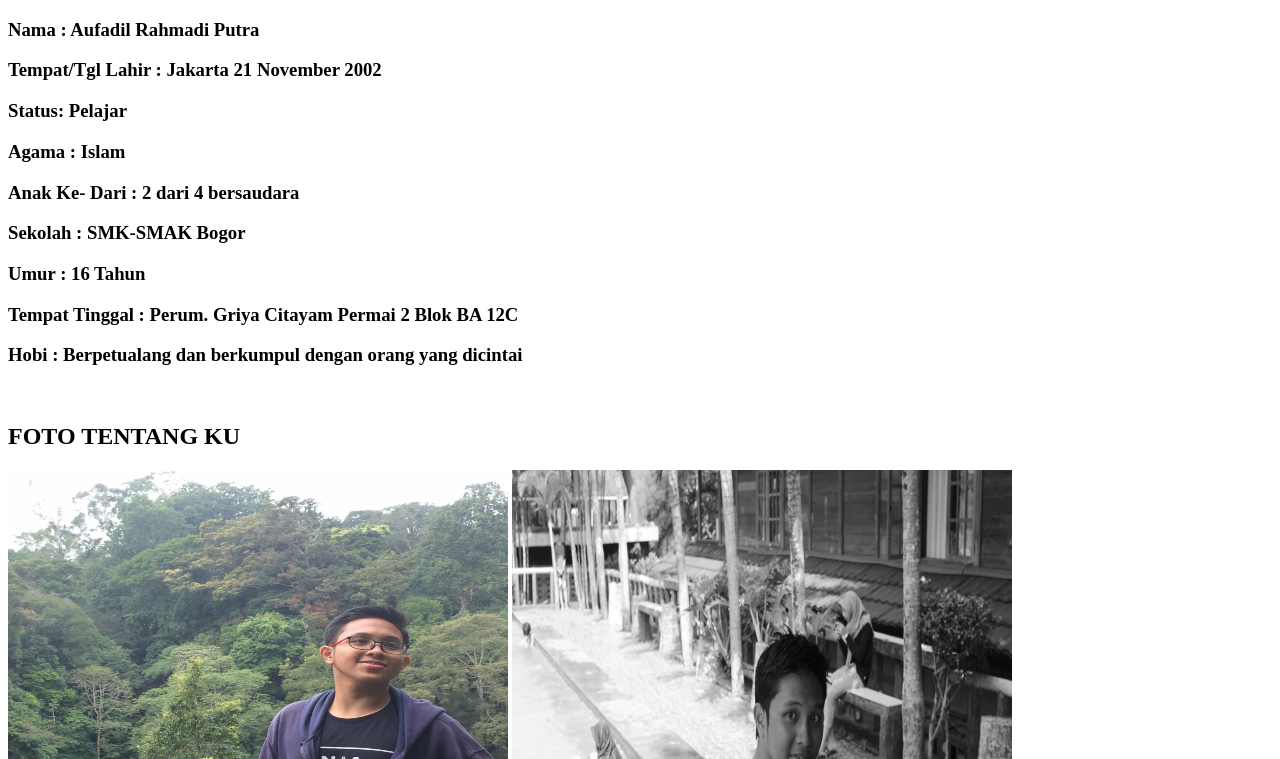
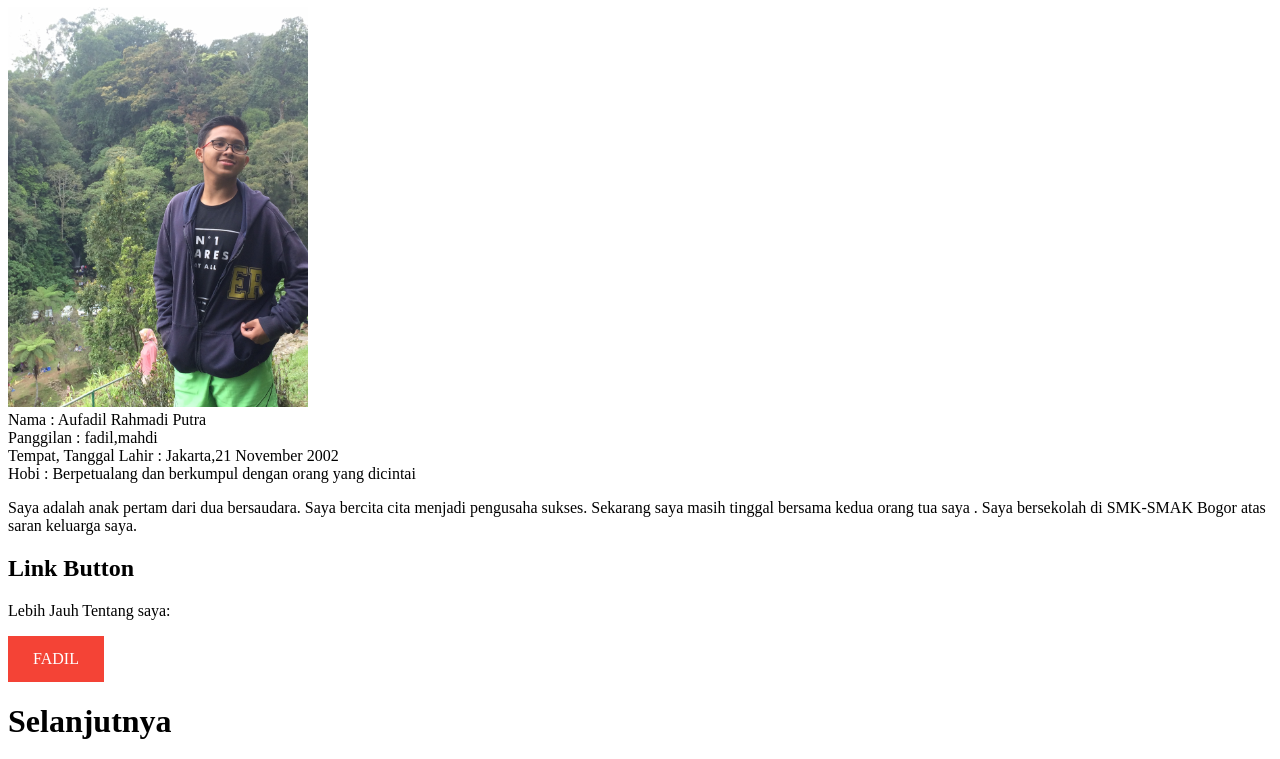
Before and after one commit to aufadilrahma/aufadilrahma.github.io, a plain HTML site: page profilku.html in a window 1280 px wide. Shown: the part 73-832 px from the top of the page. Drawn offline with Linux system fonts and the light colour scheme.

Commit message:
Update profilku.html

```diff
--- a/profilku.html
+++ b/profilku.html
@@ -1,24 +1,43 @@
+<!DOCTYPE html>
 <html>
 <head>
-	<title>PROFIL</title>
+	<h1>My Profile</h1>
+	<style>
+body {
+  background-image: url("");
+}
+</style>
+	<title> Aufadil R.P </title>
+<body>
+	<img  src="aku1.jpg" width="300xp" height="400xp">
+	<div>Nama : Aufadil Rahmadi Putra</div>
+	<div >Panggilan : fadil,mahdi </div>
+	<div>Tempat, Tanggal Lahir : Jakarta,21 November 2002</div>
+	<div>Hobi : Berpetualang dan berkumpul dengan orang yang dicintai </div>
+
+</ol>
+<P>Saya adalah anak pertam dari dua bersaudara. Saya bercita cita menjadi pengusaha sukses. Sekarang saya masih tinggal bersama kedua orang tua saya . Saya bersekolah di SMK-SMAK Bogor atas saran keluarga saya. </P>
+<link rel="stylesheet" type="text/css" href="file:///C:/Users/HP/Desktop/naufalcss.html">
+<style>
+a:link, a:visited {
+  background-color: #f44336;
+  color: white;
+  padding: 14px 25px;
+  text-align: center;
+  text-decoration: none;
+  display: inline-block;
+}
+a:hover, a:active {
+  background-color: blue;
+}
+</style>
 </head>
-	<body>
-<h2>BIODATA</h2>
-<br>
-<h3>Nama : Aufadil Rahmadi Putra</h3>
-<h3>Tempat/Tgl Lahir : Jakarta 21 November 2002</h3>
-<h3>Status: Pelajar</h3>
-<h3>Agama : Islam</h3>
-<h3>Anak Ke- Dari : 2 dari 4 bersaudara</h3>
-<h3>Sekolah : SMK-SMAK Bogor</h3>
-<h3>Umur : 16 Tahun</h3>
-<h3>Tempat Tinggal : Perum. Griya Citayam Permai 2 Blok BA 12C</h3>
-<h3>Hobi : Berpetualang dan berkumpul dengan orang yang dicintai</h3>
-<br>
-<h2>FOTO TENTANG KU</h2>
-<img src="aku1.jpg" alt="aku" width="500" height="500">
-<img src="aku2.jpg" alt="aku" width="500" height="500">
-		<div class="header-nav">
+<body>
+
+<h2>Link Button</h2>
+<p>Lebih Jauh Tentang saya:</p>
+<a href="https://aufadilrahma.github.io/NAUFAL2.html" target="_blank">FADIL</a>
+<div class="header-nav">
       <header>
         <div class="header">
           <h1> Selanjutnya </h1>
@@ -35,4 +54,5 @@
       </nav>
     </div>
 </body>
+
 </html>
```
